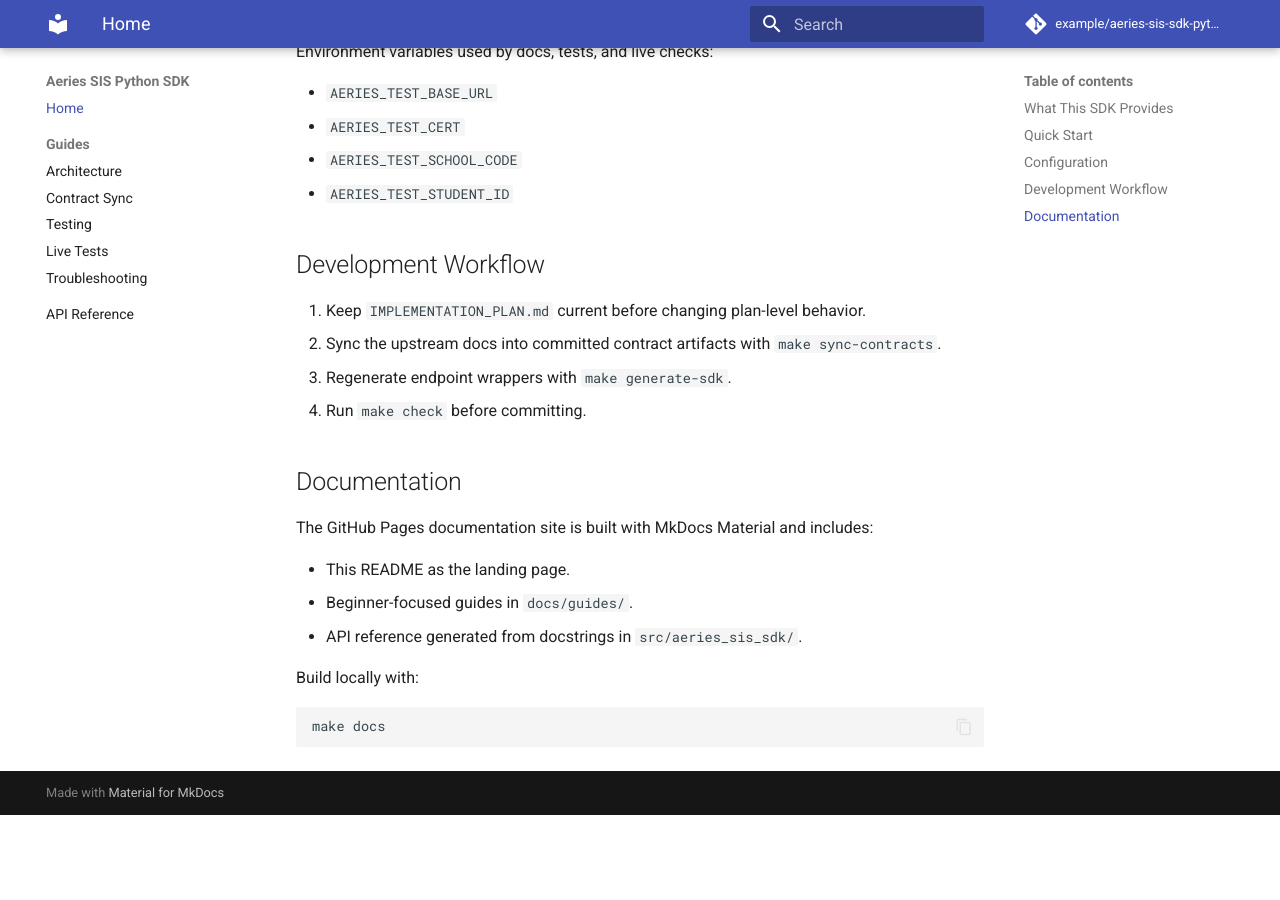
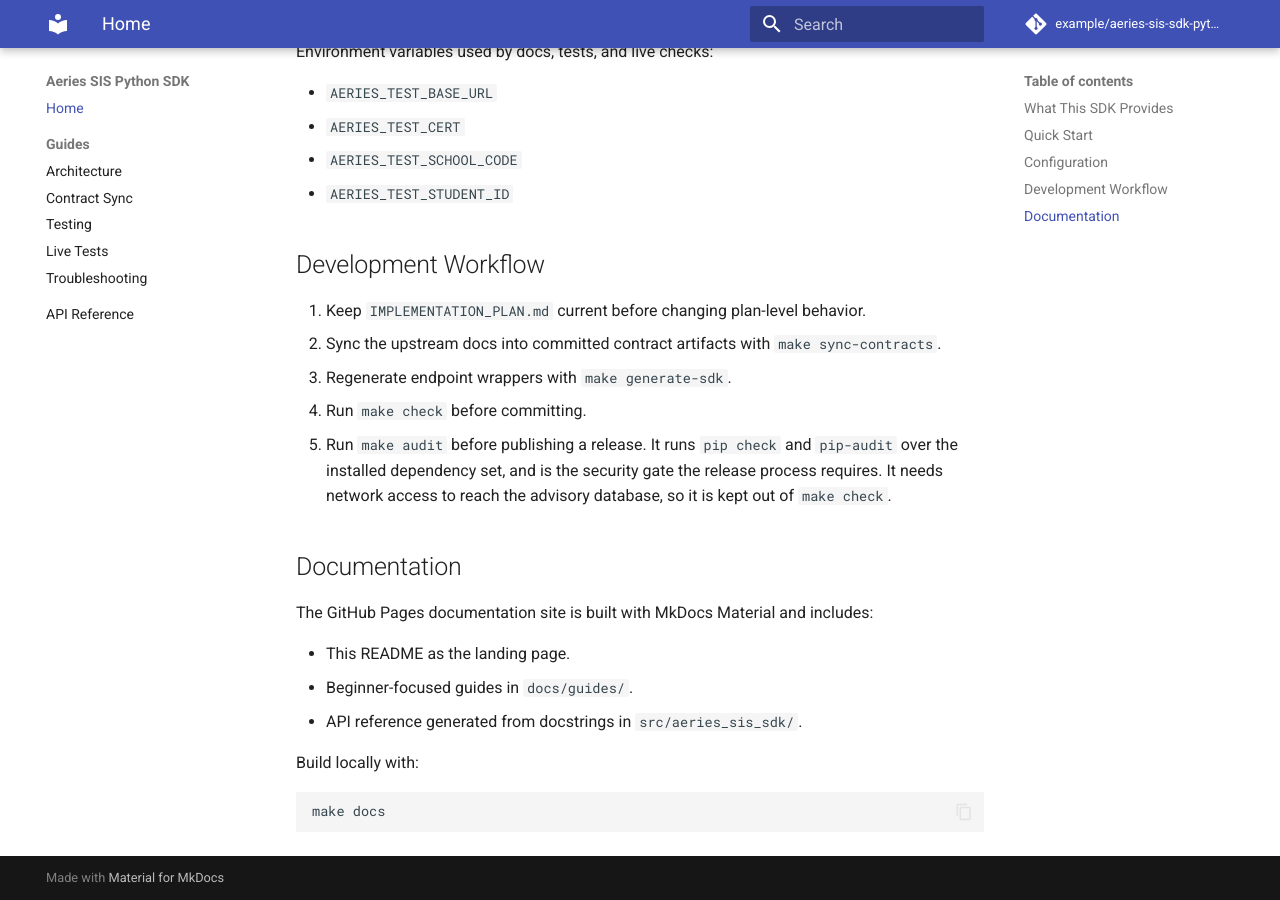
Before and after one commit to herooftimeandspace/aeries-sis-sdk-python, an MkDocs documentation site: the page built from docs/index.md, in a window 1280 px wide and 900 px high, scrolled down 1882 px. Built offline with MkDocs 1.6.1 and Material for MkDocs 9.7.7, drawn with Linux system fonts in a browser that asks for light colours; comment, search, counter and statistics services are not loaded; before the commit the page ends 2697 px from its top, so only the background shows below that.

Commit message:
Add a make audit target and pin pip-audit
The release process already required a dependency and security audit, but
pip-audit was never a declared dependency and the audit was never run in
CI, so the gate depended on whatever happened to be installed locally.

- Pin `pip-audit>=2.10,<3.0` in the dev extra.
- Add `make audit`, running `pip check` then `pip_audit`.
- Run the target in CI after the package build.
- Document it in the development workflow, including why it stays out of
  `make check`: it needs network access to reach the advisory database.

Verified that pip_audit exits non-zero on a known-vulnerable requirement,
so the target is a real gate rather than a passing no-op.

Co-Authored-By: Claude Opus 5 <noreply@anthropic.com>

```diff
--- a/docs/index.md
+++ b/docs/index.md
@@ -84,6 +84,10 @@ Environment variables used by docs, tests, and live checks:
 2. Sync the upstream docs into committed contract artifacts with `make sync-contracts`.
 3. Regenerate endpoint wrappers with `make generate-sdk`.
 4. Run `make check` before committing.
+5. Run `make audit` before publishing a release. It runs `pip check` and
+   `pip-audit` over the installed dependency set, and is the security gate the
+   release process requires. It needs network access to reach the advisory
+   database, so it is kept out of `make check`.
 
 ## Documentation
 
--- a/pyproject.toml
+++ b/pyproject.toml
@@ -38,6 +38,7 @@ dev = [
   "mkdocs-material>=9.5,<10.0",
   "mkdocstrings[python]>=0.26,<1.0",
   "pip>=26.2.0",
+  "pip-audit>=2.10,<3.0",
   "pytest>=9.0.3,<10.0",
   "pytest-asyncio>=1.2,<2.0",
   "pytest-cov>=6.0,<7.0",
```
Also changed, not shown: CHANGELOG.md (+3 -0 lines), README.md (+4 -0 lines), 2 other files.
